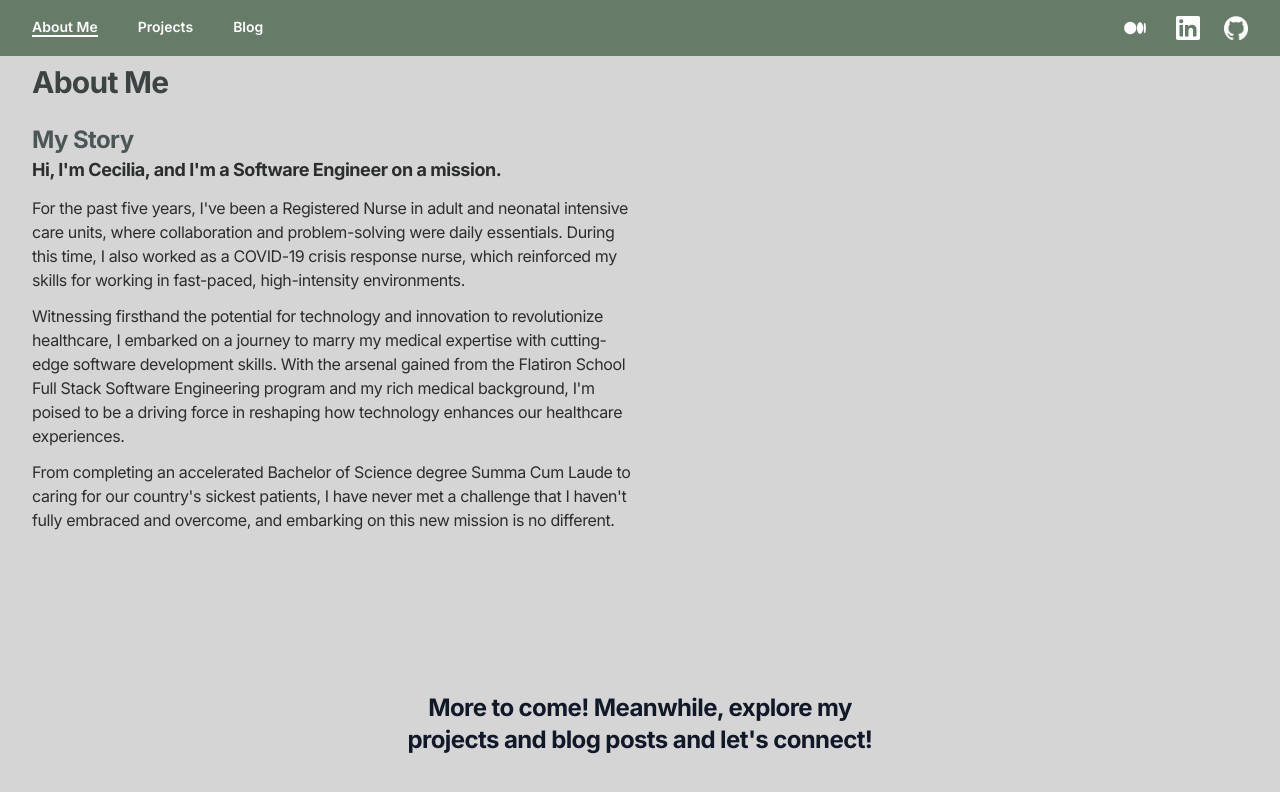
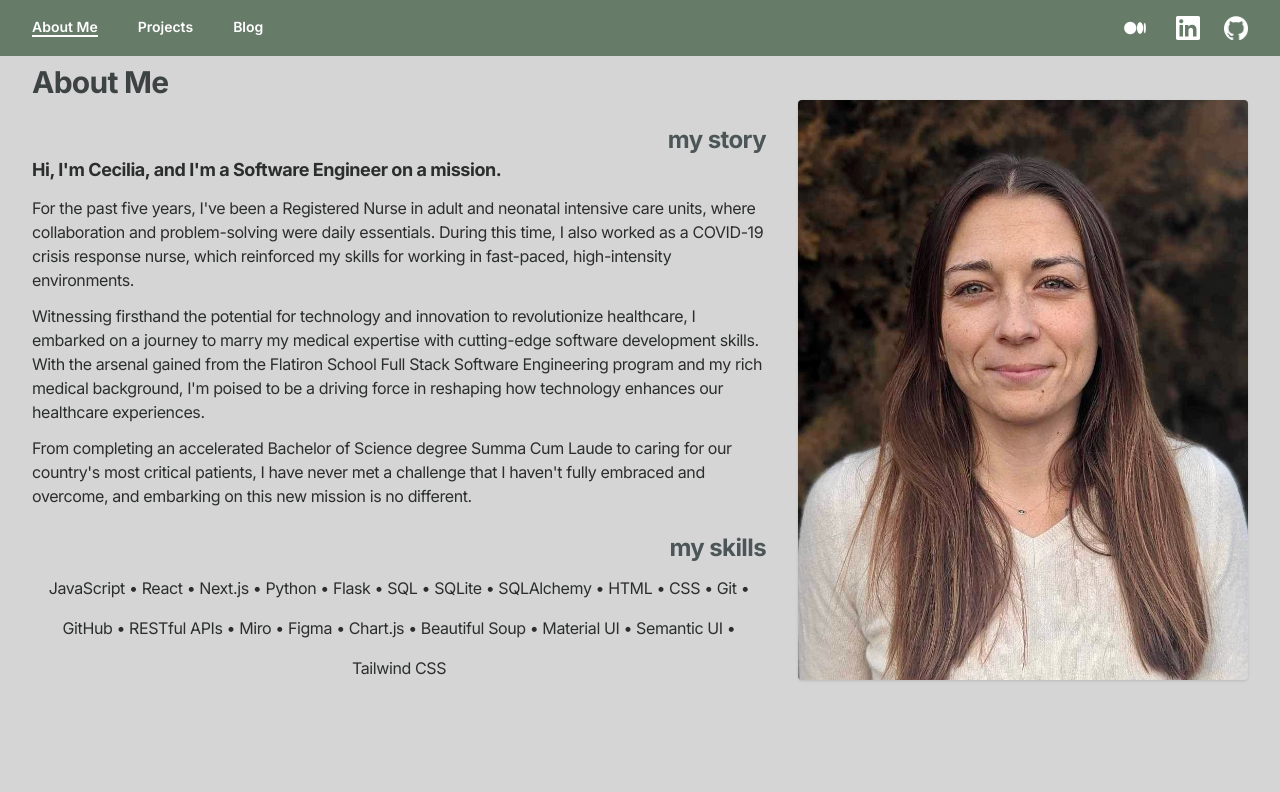
Before and after one commit to CeciliaHoof/MyPortfolio, a Next.js app: page /about in a window 1280 px wide. Shown: the top 792 px of the page. Built offline with nearby package versions, Linux system fonts and the light colour scheme.

Commit message:
about me updated

```diff
--- a/app/about/page.jsx
+++ b/app/about/page.jsx
@@ -1,12 +1,24 @@
+import Image from "next/image";
+
 export default function Page() {
+  const skills = ["JavaScript", "React", "Next.js", "Python", "Flask", "SQL", "SQLite", "SQLAlchemy", "HTML", "CSS", "Git", "GitHub", "RESTful APIs", "Miro", "Figma", "Chart.js", "Beautiful Soup", "Material UI", "Semantic UI", "Tailwind CSS"]
+
+  for (let i = 0; i < skills.length - 1; i++){
+    skills[i] += (" • ")
+    console.log(skills[i])
+  }
+
+  const skillsDisplay = skills.map(skill => <li key={skill} className="text-sm tracking-tight text-captions sm:text-base text-left mt-3">{skill}</li>)
+
   return (
     <>
       <h1 className="text-3xl font-bold tracking-tight text-headers">
         About Me
       </h1>
-      <div className="w-1/2">
-        <h2 className="text-2xl font-bold tracking-tight text-sub-headers block mt-6">
-          My Story{" "}
+      <div className="flex gap-8">
+        <div>
+          <h2 className="text-2xl font-bold tracking-tight text-sub-headers block mt-6 text-right">
+            my story{" "}
           </h2>
           <p className="text-base font-bold tracking-tight text-captions sm:text-lg text-left">
             Hi, I&apos;m Cecilia, and I&apos;m a Software Engineer on a mission.
@@ -15,30 +27,41 @@ export default function Page() {
             For the past five years, I&apos;ve been a Registered Nurse in adult
             and neonatal intensive care units, where collaboration and
             problem-solving were daily essentials. During this time, I also
-          worked as a COVID-19 crisis response nurse, which reinforced my skills
-          for working in fast-paced, high-intensity environments.
+            worked as a COVID-19 crisis response nurse, which reinforced my
+            skills for working in fast-paced, high-intensity environments.
           </p>
           <p className="text-sm tracking-tight text-captions sm:text-base text-left mt-3">
             Witnessing firsthand the potential for technology and innovation to
-          revolutionize healthcare, I embarked on a journey to marry my medical
-          expertise with cutting-edge software development skills. With the
-          arsenal gained from the Flatiron School Full Stack Software
-          Engineering program and my rich medical background, I&apos;m poised to
-          be a driving force in reshaping how technology enhances our healthcare
-          experiences.
+            revolutionize healthcare, I embarked on a journey to marry my
+            medical expertise with cutting-edge software development skills.
+            With the arsenal gained from the Flatiron School Full Stack Software
+            Engineering program and my rich medical background, I&apos;m poised
+            to be a driving force in reshaping how technology enhances our
+            healthcare experiences.
           </p>
           <p className="text-sm tracking-tight text-captions sm:text-base text-left mt-3">
-          From completing an accelerated Bachelor of Science degree Summa Cum Laude
-          to caring for our country&apos;s sickest patients, I have never
-          met a challenge that I haven&apos;t fully embraced and overcome, and
-          embarking on this new mission is no different.
+            From completing an accelerated Bachelor of Science degree Summa Cum
+            Laude to caring for our country&apos;s most critical patients, I have
+            never met a challenge that I haven&apos;t fully embraced and
+            overcome, and embarking on this new mission is no different.
           </p>
+          <h2 className="text-2xl font-bold tracking-tight text-sub-headers block mt-6 text-right">
+            my skills{" "}
+          </h2>
+          <ul className="flex flex-wrap items-center justify-center gap-1">
+            {skillsDisplay}
+          </ul>
         </div>
-      <p className="text-2xl tracking-tight text-captions sm:text-xl w-5/12 m-auto mt-40 text-center">
-        <span className="text-2xl font-bold tracking-tight text-gray-900 sm:text-2xl block mt-10">
-          More to come! Meanwhile, explore my projects and blog posts and let&apos;s connect!{" "}
-        </span>
-      </p>
+
+        <Image
+          className="rounded shadow shadow-color-[#4c5657] float-right"
+          src="/about_me.png"
+          width={450}
+          height={562}
+          alt="Cecilia Chimento head shot"
+          priority="false"
+        />
+      </div>
     </>
   );
 }
--- a/app/ui/project.jsx
+++ b/app/ui/project.jsx
@@ -123,7 +123,6 @@ export default function Project({ project, type }) {
                     >
                       <iframe
                         src={demo}
-                        frameBorder="0"
                         webkitallowfullscreen="true"
                         mozallowfullscreen="true"
                         allowFullScreen
```
Also changed, not shown: public/about_me.png (added). Lines whose indentation alone changed are shown as unchanged.
